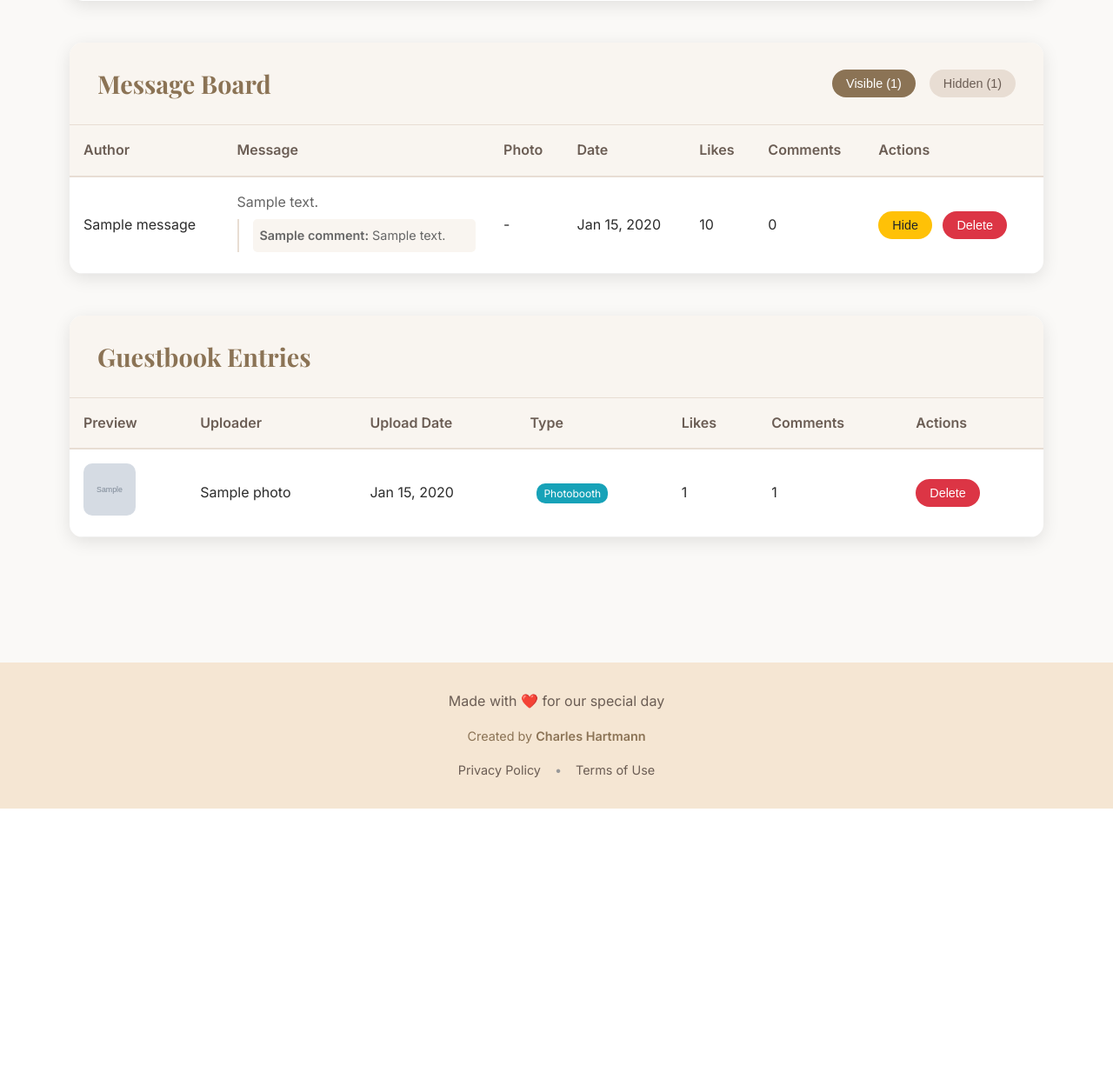
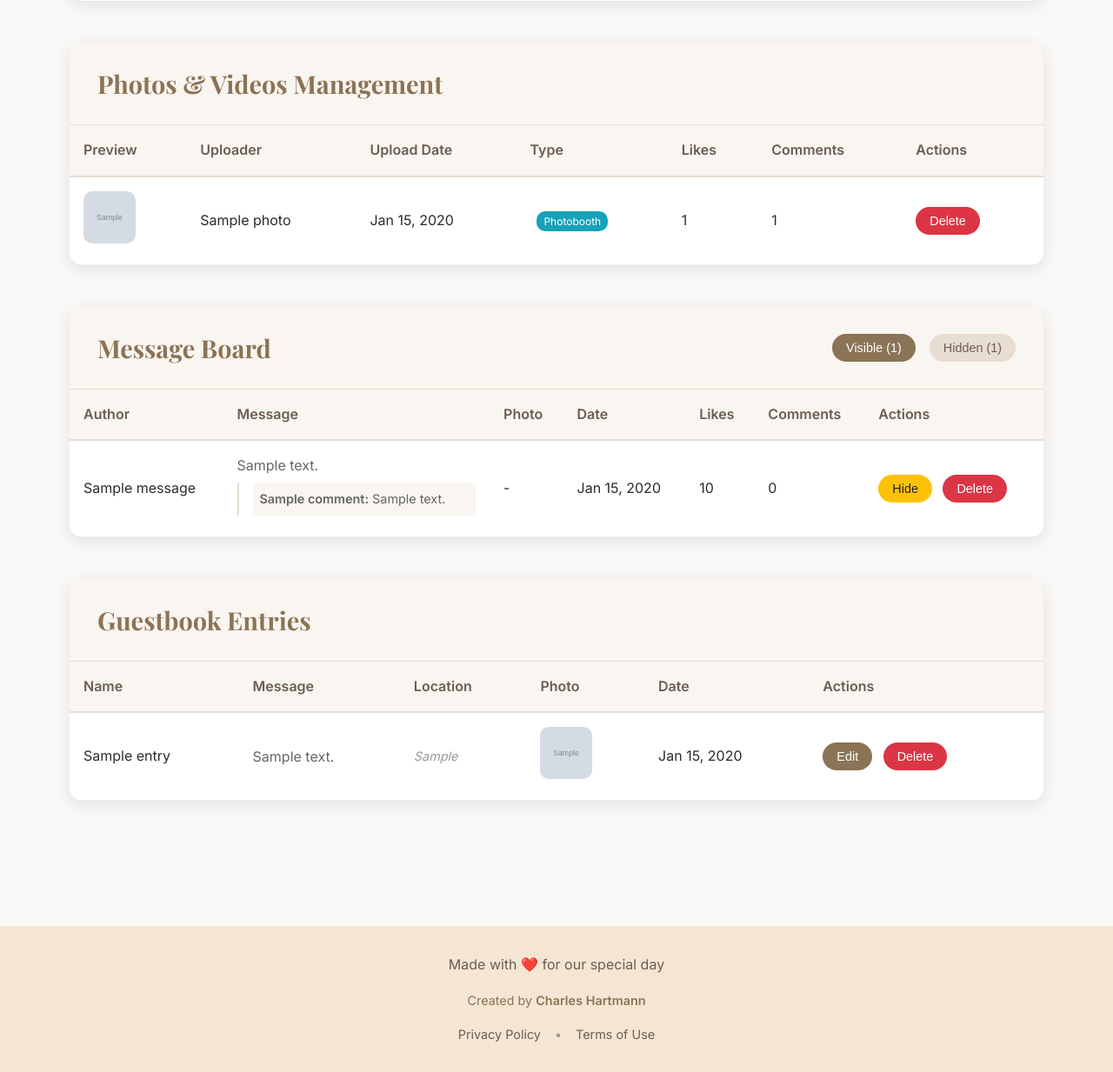
Before and after one commit to chartmann1590/VowVault, a Flask app: template templates/admin.html in a window 1280 px wide. Shown: the part 3767-5000 px from the top of the page at 87% size. Before the commit the page ends 4697 px from the top, so only its background shows below. Run offline with Flask 3, Linux system fonts and the light colour scheme; tables that the repository leaves empty hold one stand-in row (values such as "Sample post"); the template is opened without the code that fills it: values that come from a table or form of the project are taken from there, most other values are stand-ins (such as "Sample title", 1, 10 or a date in 2020); grey boxes marked "Sample" are stand-in pictures; some libraries are stand-ins or nearby versions.

```diff
--- a/templates/admin.html
+++ b/templates/admin.html
@@ -324,6 +324,15 @@
 
     .photobooth-badge {
         background: #17a2b8;
+        color: white;
+        padding: 0.25rem 0.5rem;
+        border-radius: 10px;
+        font-size: 0.75rem;
+        margin-left: 0.5rem;
+    }
+
+    .video-badge {
+        background: #6f42c1;
         color: white;
         padding: 0.25rem 0.5rem;
         border-radius: 10px;
@@ -891,6 +900,76 @@
             <div class="button-group">
                 <button class="btn" onclick="saveAllSettings()">Save All Settings</button>
             </div>
+        </div>
+    </div>
+
+    <!-- Photos & Videos Management -->
+    <div class="photos-table">
+        <div class="table-header">
+            <h3>Photos & Videos Management</h3>
+        </div>
+        <div class="table-responsive">
+            <table>
+                <thead>
+                    <tr>
+                        <th>Preview</th>
+                        <th>Uploader</th>
+                        <th>Upload Date</th>
+                        <th>Type</th>
+                        <th>Likes</th>
+                        <th>Comments</th>
+                        <th>Actions</th>
+                    </tr>
+                </thead>
+                <tbody>
+                    {% for photo in photos %}
+                    <tr>
+                        <td>
+                            {% if photo.media_type == 'video' %}
+                                {% if photo.thumbnail_filename %}
+                                <img src="{{ url_for('static', filename='uploads/thumbnails/' + photo.thumbnail_filename) }}"
+                                     alt="Video thumbnail"
+                                     class="photo-thumbnail">
+                                {% else %}
+                                <div class="photo-thumbnail" style="background: #f0f0f0; display: flex; align-items: center; justify-content: center;">
+                                    <svg viewBox="0 0 24 24" width="30" height="30" fill="#999">
+                                        <path d="M17,10.5V7A1,1 0 0,0 16,6H4A1,1 0 0,0 3,7V17A1,1 0 0,0 4,18H16A1,1 0 0,0 17,17V13.5L21,17.5V6.5L17,10.5Z"/>
+                                    </svg>
+                                </div>
+                                {% endif %}
+                            {% elif photo.is_photobooth %}
+                                <img src="{{ url_for('static', filename='uploads/photobooth/' + photo.filename) }}"
+                                     alt="Photobooth thumbnail"
+                                     class="photo-thumbnail">
+                            {% else %}
+                                <img src="{{ url_for('static', filename='uploads/' + photo.filename) }}"
+                                     alt="Thumbnail"
+                                     class="photo-thumbnail">
+                            {% endif %}
+                        </td>
+                        <td>{{ photo.uploader_name }}</td>
+                        <td>{{ photo.upload_date.strftime('%b %d, %Y') }}</td>
+                        <td>
+                            {% if photo.media_type == 'video' %}
+                                <span class="video-badge">Video</span>
+                            {% elif photo.is_photobooth %}
+                                <span class="photobooth-badge">Photobooth</span>
+                            {% else %}
+                                Photo
+                            {% endif %}
+                        </td>
+                        <td>{{ photo.likes }}</td>
+                        <td>{{ photo.comments|length }}</td>
+                        <td>
+                            <button class="delete-btn"
+                                    onclick="confirmDelete({{ photo.id }}, '{{ photo.uploader_name }}')">
+                                Delete
+                            </button>
+                        </td>
+                    </tr>
+                    {% endfor %}
+                </tbody>
+            </table>
         </div>
     </div>
 
@@ -1027,57 +1106,45 @@
             <table>
                 <thead>
                     <tr>
-                        <th>Preview</th>
-                        <th>Uploader</th>
-                        <th>Upload Date</th>
-                        <th>Type</th>
-                        <th>Likes</th>
-                        <th>Comments</th>
+                        <th>Name</th>
+                        <th>Message</th>
+                        <th>Location</th>
+                        <th>Photo</th>
+                        <th>Date</th>
                         <th>Actions</th>
                     </tr>
                 </thead>
                 <tbody>
-                    {% for photo in photos %}
+                    {% for entry in guestbook_entries %}
                     <tr>
+                        <td>{{ entry.name }}</td>
+                        <td class="guestbook-message">{{ entry.message[:100] }}{% if entry.message|length > 100 %}...{% endif %}</td>
                         <td>
-                            {% if photo.media_type == 'video' %}
-                                {% if photo.thumbnail_filename %}
-                                <img src="{{ url_for('static', filename='uploads/thumbnails/' + photo.thumbnail_filename) }}"
-                                     alt="Video thumbnail"
-                                     class="photo-thumbnail">
-                                {% else %}
-                                <div class="photo-thumbnail" style="background: #f0f0f0; display: flex; align-items: center; justify-content: center;">
-                                    <svg viewBox="0 0 24 24" width="30" height="30" fill="#999">
-                                        <path d="M17,10.5V7A1,1 0 0,0 16,6H4A1,1 0 0,0 3,7V17A1,1 0 0,0 4,18H16A1,1 0 0,0 17,17V13.5L21,17.5V6.5L17,10.5Z"/>
-                                    </svg>
-                                </div>
-                                {% endif %}
-                            {% elif photo.is_photobooth %}
-                                <img src="{{ url_for('static', filename='uploads/photobooth/' + photo.filename) }}"
-                                     alt="Photobooth thumbnail"
-                                     class="photo-thumbnail">
+                            {% if entry.location %}
+                                <span class="guestbook-location">{{ entry.location }}</span>
                             {% else %}
-                                <img src="{{ url_for('static', filename='uploads/' + photo.filename) }}"
-                                     alt="Thumbnail"
-                                     class="photo-thumbnail">
+                                -
                             {% endif %}
                         </td>
-                        <td>{{ photo.uploader_name }}</td>
-                        <td>{{ photo.upload_date.strftime('%b %d, %Y') }}</td>
                         <td>
-                            {% if photo.media_type == 'video' %}
-                                Video
-                            {% elif photo.is_photobooth %}
-                                <span class="photobooth-badge">Photobooth</span>
+                            {% if entry.photo_filename %}
+                            <img src="{{ url_for('static', filename='uploads/guestbook/' + entry.photo_filename) }}"
+                                 alt="Photo"
+                                 class="photo-thumbnail"
+                                 style="cursor: pointer;"
+                                 onclick="window.open(this.src, '_blank')">
                             {% else %}
-                                Photo
+                            -
                             {% endif %}
                         </td>
-                        <td>{{ photo.likes }}</td>
-                        <td>{{ photo.comments|length }}</td>
+                        <td>{{ entry.created_at.strftime('%b %d, %Y') }}</td>
                         <td>
+                            <button class="edit-btn"
+                                    onclick="editGuestbookEntry({{ entry.id }}, '{{ entry.name|e }}', {{ entry.message|tojson }}, '{{ entry.location or '' }}')">
+                                Edit
+                            </button>
                             <button class="delete-btn"
-                                    onclick="confirmDelete({{ photo.id }}, '{{ photo.uploader_name }}')">
+                                    onclick="confirmDeleteGuestbook({{ entry.id }}, '{{ entry.name }}')">
                                 Delete
                             </button>
                         </td>
@@ -1417,7 +1484,7 @@
     }
 
     function confirmDelete(photoId, uploaderName) {
-        if (confirm(`Are you sure you want to delete the photo uploaded by ${uploaderName}? This action cannot be undone.`)) {
+        if (confirm(`Are you sure you want to delete the photo/video uploaded by ${uploaderName}? This action cannot be undone.`)) {
             const urlParams = new URLSearchParams(window.location.search);
             const key = urlParams.get('key');
             window.location.href = `/admin/delete/${photoId}?key=${key}`;
```
Also changed, not shown: README.md.
